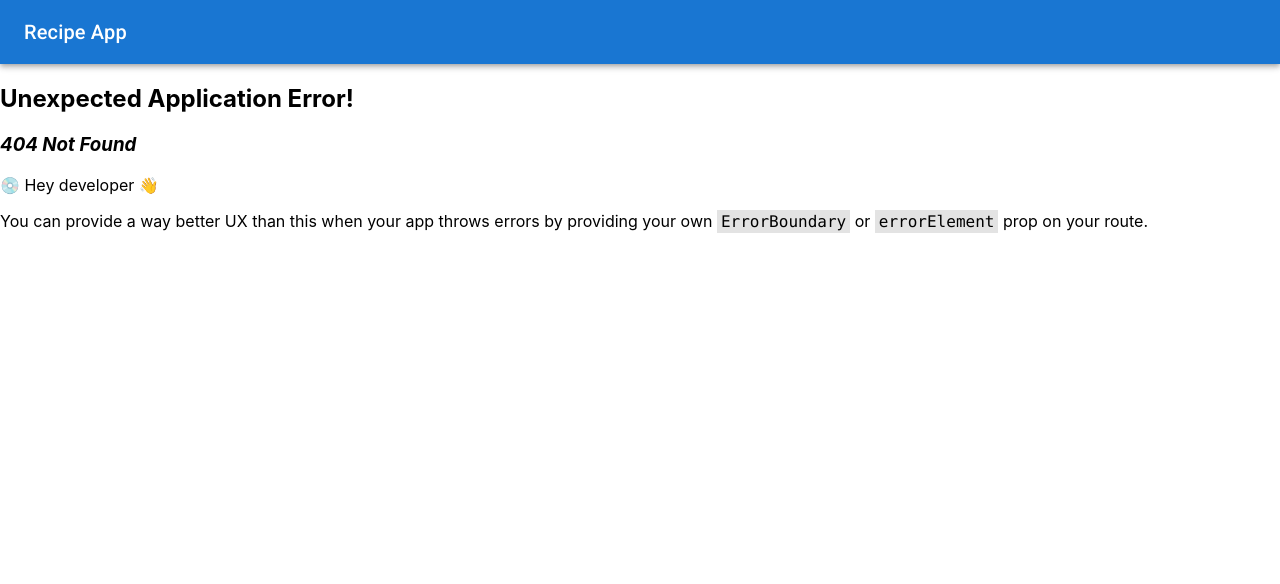
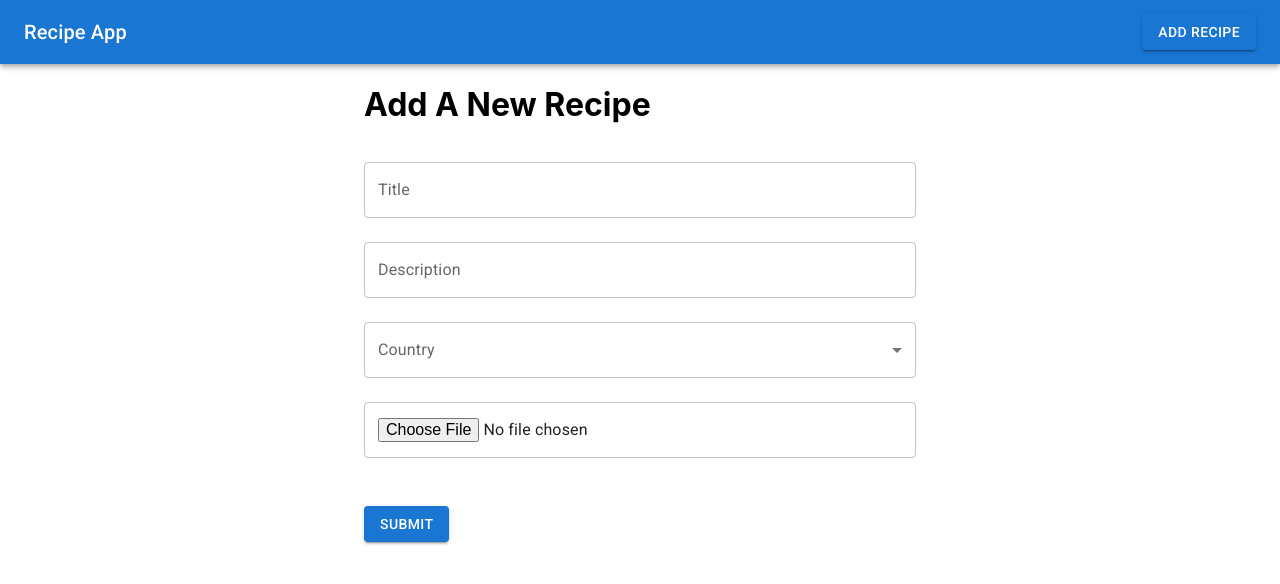
Before and after one commit to Hannan-Laaraba/Recipe-App, a React (Create React App) app: page /addrecipe in a window 1280 px wide. Before the commit this address had no page. Shown: the top 584 px of the page. Built offline with nearby package versions, Linux system fonts and the light colour scheme; a web font is replaced by a local one.

Commit message:
changed api url

```diff
--- a/src/components/navbar/index.jsx
+++ b/src/components/navbar/index.jsx
@@ -1,17 +1,14 @@
-import { AppBar, Toolbar, Typography } from "@mui/material";
+import { AppBar, Toolbar, Typography, Button } from "@mui/material";
 
-
-export default function Navbar(){
-    return(
-        <AppBar  position="static">
+export default function Navbar() {
+  return (
+    <AppBar position="static">
       <Toolbar>
         <Typography variant="h6" component="div" sx={{ flexGrow: 1 }}>
           Recipe App
         </Typography>
-
+        <Button variant="contained" color="primary">Add Recipe</Button>
       </Toolbar>
     </AppBar>
-
-    )
-
+  );
 }
--- /dev/null
+++ b/src/pages/add_recipe/addrecipe.jsx
@@ -0,0 +1,31 @@
+import React from "react";
+import TextField from "@mui/material/TextField";
+import Button from "@mui/material/Button";
+import Container from "@mui/material/Container";
+import MenuItem from '@mui/material/MenuItem';
+
+function AddRecipe() {
+  return (
+    <Container maxWidth="sm">
+      <h1>Add A New Recipe</h1>
+      <form>
+        <TextField
+          label="Title" variant="outlined" name="title" fullWidth margin="normal" />
+          <TextField
+          label="Description" variant="outlined" name="description"fullWidth margin="normal"
+        />
+        <TextField select label="Country" variant="outlined" name="country"fullWidth margin="normal"
+        >{['Ghana'].map((option) => (<MenuItem> {option}</MenuItem>))}</TextField>
+
+        <TextField variant="outlined" name="image" fullWidth  margin="normal" type="file" accept="image/*" required
+        /><br />
+        <br /><br />
+        <Button type="submit" variant="contained" color="primary">
+          Submit
+        </Button>
+      </form>
+    </Container>
+  );
+}
+
+export default AddRecipe;
--- a/src/pages/recipe/index.jsx
+++ b/src/pages/recipe/index.jsx
@@ -14,7 +14,7 @@ const getRecipe = (...args) => {
 
 export default function Recipe() {
     const {id} = useParams ();
-    const {data:recipe, isLoading} = useSWR(`https://api.spoonacular.com/recipes/${id}/information`, getRecipe);
+    const {data:recipe, isLoading} = useSWR(`http://localhost:4000/recipes/${id}/information`, getRecipe);
 
     console.log(recipe, isLoading);
 
--- a/src/pages/recipes/index.jsx
+++ b/src/pages/recipes/index.jsx
@@ -13,14 +13,15 @@ export default function Recipes() {
     const searchRecipes = () => {
         setLoading(true);
         //prepare url
-        const url = new URL('https://api.spoonacular.com/recipes/complexSearch');
-        url.searchParams.append('apiKey', process.env.REACT_APP_SPOONACULAR_API_KEY); //fetch recipes
-        url.searchParams.append('query', searchItem); //Adding query parameter
+        //const url = new URL('https://api.spoonacular.com/recipes/complexSearch');
+        const url = new URL('http://localhost:4000/recipes');
+       // url.searchParams.append('apiKey', process.env.REACT_APP_SPOONACULAR_API_KEY); //fetch recipes
+        //url.searchParams.append('query', searchItem); //Adding query parameter
         fetch(url)
             .then((response) => response.json())
             .then((data) => {
                 //update recipes state
-                setRecipes(data.results);
+                setRecipes(data);
             })
             .catch((error) => {
                 console.log(error);
@@ -44,7 +45,7 @@ export default function Recipes() {
                     <Container sx={{display:'flex', justifyContent:'center'}}>
                         <img src={spinner} width="50%"/>
                     </Container>
-                ) : recipes.length > 0 ? recipes.map((recipe) => <RecipeItem key={recipe.id} title={recipe.title} image={recipe.image} id={recipe.id} />) : (
+                ) : recipes.length > 0 ? recipes.map((recipe) => <RecipeItem key={recipe._id} title={recipe.title} image={recipe.image} id={recipe.id} />) : (
                     <Container sx={{display:'flex', justifyContent:'center'}}>
                         <img src={noRecipes} width="30%"/>
                     </Container>
```
Also changed, not shown: src/App.js (+11 -8 lines). Lines whose indentation alone changed are shown as unchanged.
